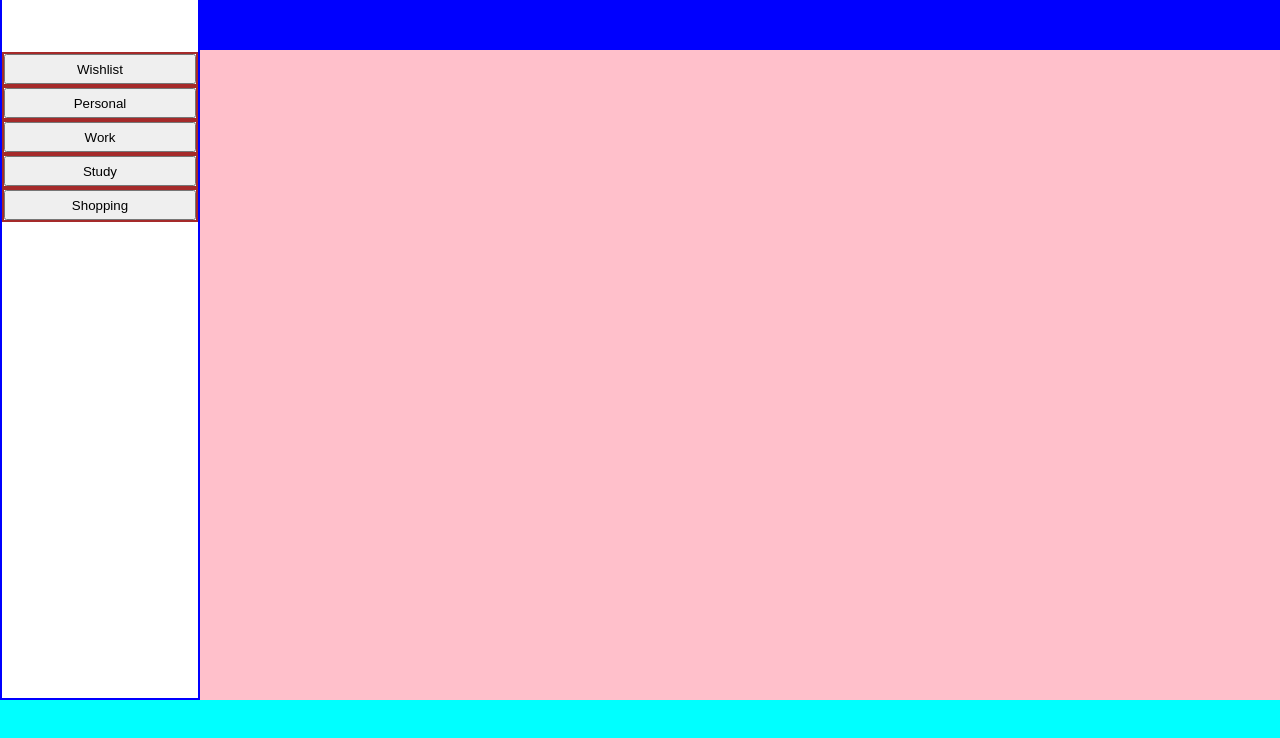
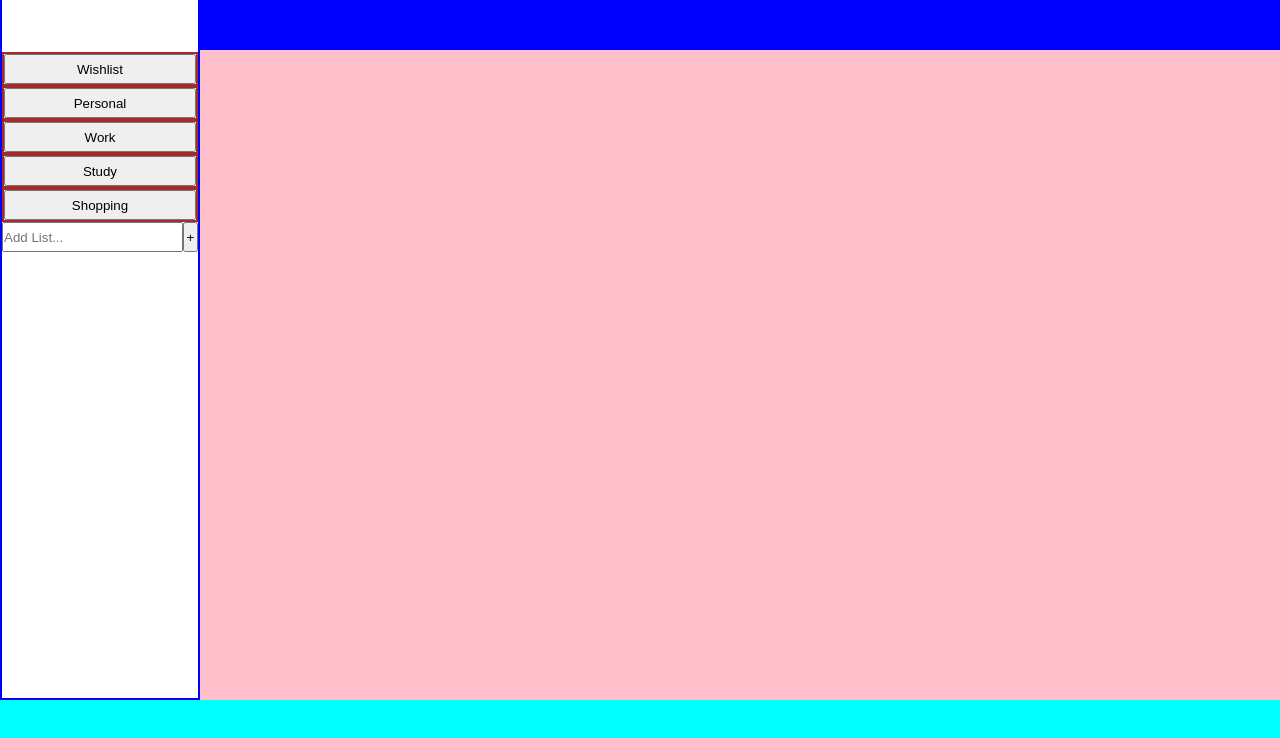
Before and after one commit to SpookyKasper/Pomodaily, a website built with webpack: page src/template.html in a window 1280 px wide. Shown: the part 50-788 px from the top of the page. Built offline with nearby package versions, Linux system fonts and the light colour scheme.

Commit message:
Implement adding new lists

```diff
--- a/src/scripts/lists/list-navigation.js
+++ b/src/scripts/lists/list-navigation.js
@@ -1,11 +1,32 @@
 import '../../styles/nav.css'
+import createToDoList from './to-do-lists'
 
 export default function listNav(myLists = []) {
   const myListNav = createListNavEl()
-  populateListNav(myLists, myListNav)
+  const listsButtons = document.createElement('div')
+
+  listsButtons.className = 'list-buttons'
+  populateListNav(myLists, listsButtons)
+
+  const addListBox = document.createElement('div')
+  addListBox.className = 'new-list-box'
+  const newListInput = document.createElement('input')
+  newListInput.placeholder = 'Add List...'
+  const newListButton = document.createElement('button')
+  newListButton.innerHTML = '+'
+  newListButton.addEventListener('click', () => {
+    const listName = newListInput.value
+    console.log(listName)
+    const myFreshList = createToDoList(listName)
+    addListToListNav(myFreshList, listsButtons)
+  })
+
+  addListBox.append(newListInput, newListButton)
+  myListNav.append(listsButtons, addListBox)
 
   return myListNav
 }
+
 
 function createListNavEl() {
   const listNav = document.createElement('div')
@@ -17,11 +38,11 @@ function createListNavEl() {
   return listNav
 }
 
-function createListContainerEl(list) {
+function createListContainerEl(listObj) {
   const listContainer = document.createElement('div')
   listContainer.className = 'list-container'
   const listTitle = document.createElement('button')
-  listTitle.innerHTML = list.getTitle()
+  listTitle.innerHTML = listObj.getTitle()
 
   listContainer.append(listTitle)
   return listContainer
@@ -33,7 +54,7 @@ function populateListNav(lists, listNav) {
   })
 }
 
-function addListToListNav(list, listNav) {
-  const myNewList = createListContainerEl(list)
+function addListToListNav(listObj, listNav) {
+  const myNewList = createListContainerEl(listObj)
   listNav.append(myNewList)
 }
--- a/src/styles/nav.css
+++ b/src/styles/nav.css
@@ -20,3 +20,9 @@ main {
 .todo-item {
   border: 2px solid black;
 }
+
+.new-list-box {
+  min-height: 30px;
+  display: grid;
+  grid-template-columns: 3fr 1fr;
+}
```
